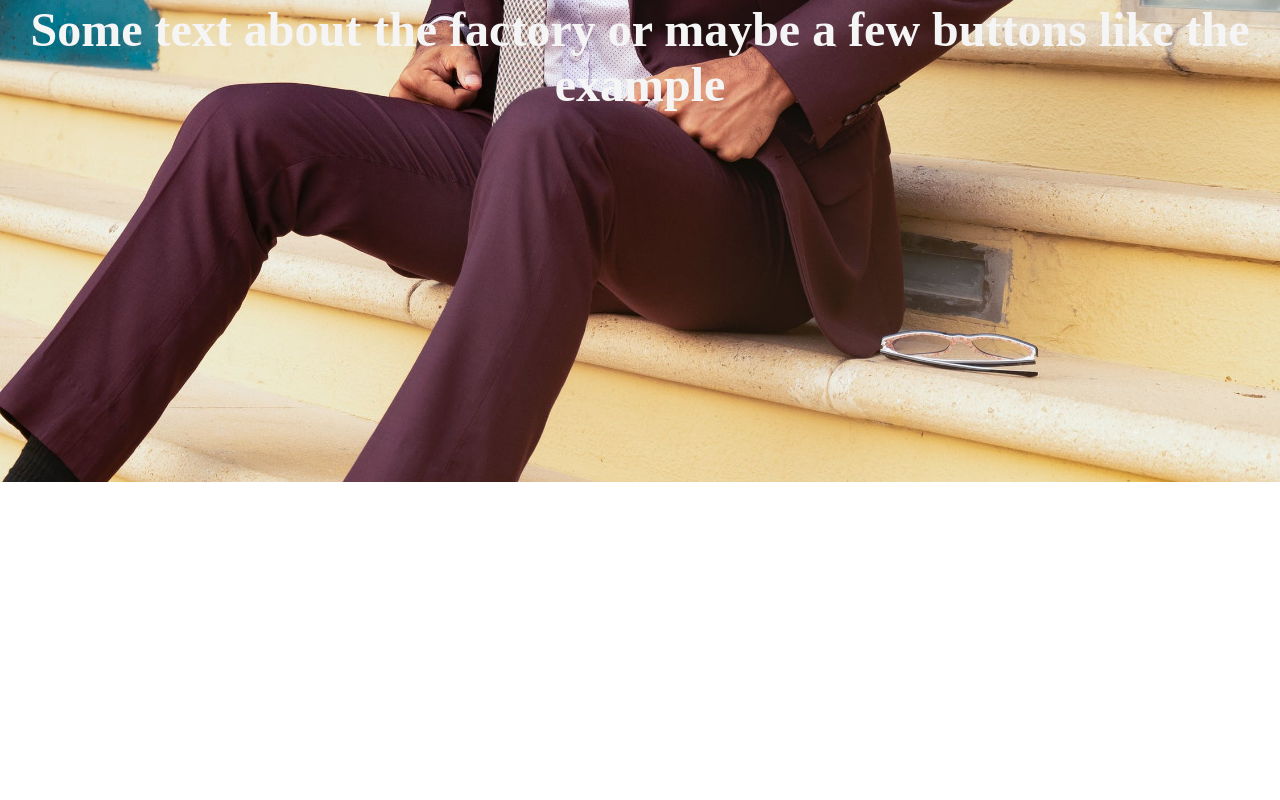
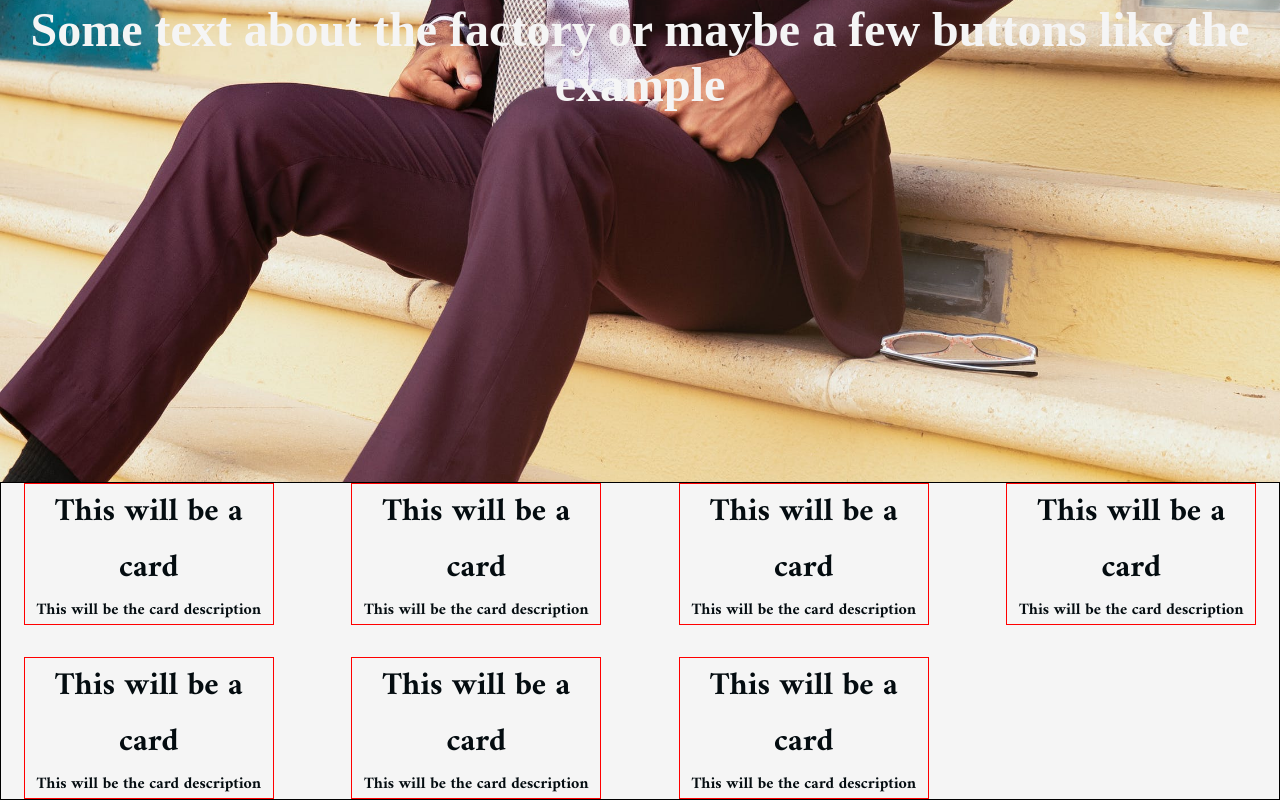
Before and after one commit to changodiez/e-commers, a React (Create React App) app in the folder client/: page / in a window 1280 px wide. Shown: the part 318-1118 px from the top of the page. Before the commit the page ends 800 px from the top, so only its background shows below. Built offline with nearby package versions, Linux system fonts and the light colour scheme; a web font is replaced by a local one.

Commit message:
Some progress

```diff
--- a/client/src/App.css
+++ b/client/src/App.css
@@ -28,7 +28,7 @@
   background-color: var(--background);
 }
 .nav-container {
-    width:90%;
+  width: 90%;
   margin: auto;
   margin-top: 1.5rem;
   display: flex;
@@ -48,7 +48,6 @@
   background-position: center;
   background-size: cover;
   background-repeat: no-repeat;
-
 }
 
 .banner-text {
@@ -59,3 +58,19 @@
   margin: auto;
   text-align: center;
 }
+
+/*//////PRODUCT GRID//////*/
+
+.products-container {
+  display: grid;
+  border: 1px black solid;
+  grid-template-columns: 1fr 1fr 1fr 1fr;
+  justify-items: center;
+  grid-gap: 2em;
+}
+
+.card {
+  width: 250px;
+  border: 1px red solid;
+  text-align: center;
+}
--- a/client/src/App.js
+++ b/client/src/App.js
@@ -1,16 +1,17 @@
 import React from "react";
 import "./App.css";
 import NavigationBar from "./components/NavigationBar";
-import Banner from "./components/Banner"
+import Banner from "./components/Banner";
+import ProductContainer from "./components/ProductsContainer";
 
 function App() {
   return (
     <div className="App">
-    <NavigationBar />
-    <Banner />
+      <NavigationBar />
+      <Banner />
+      <ProductContainer />
     </div>
-  )
-
+  );
 }
 
 export default App;
--- a/client/src/components/ProductsContainer.jsx
+++ b/client/src/components/ProductsContainer.jsx
@@ -1,13 +1,18 @@
-import React from 'react';
-import ProductCard from './ProductCard'
-
+import React from "react";
+import ProductCard from "./ProductCard";
 
 const ProductsContainer = () => {
-    return (
-        <div className="products-container">
-            <ProductCard />
-        </div>
-     );
-}
+  return (
+    <div className="products-container">
+      <ProductCard />
+      <ProductCard />
+      <ProductCard />
+      <ProductCard />
+      <ProductCard />
+      <ProductCard />
+      <ProductCard />
+    </div>
+  );
+};
 
 export default ProductsContainer;
```
Lines whose indentation alone changed are shown as unchanged.
